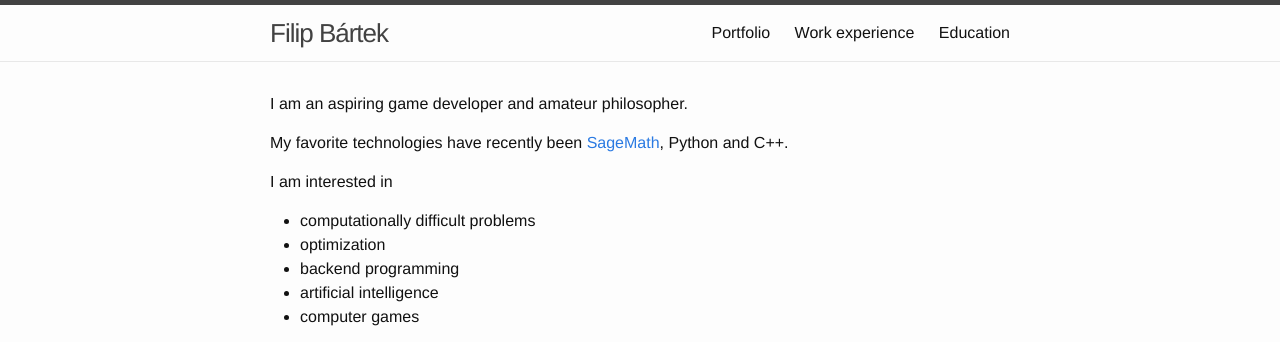
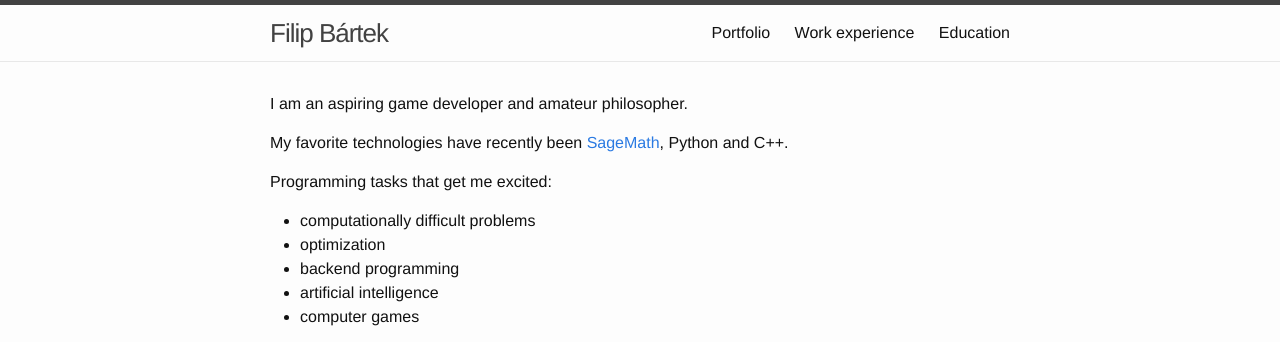
Before and after one commit to filipbartek/filipbartek.github.io, a Jekyll site: the page built from index.md, in a window 1280 px wide. Shown: the top 342 px of the page. Built offline with Jekyll 4.4.1, drawn with Linux system fonts in a browser that asks for light colours.

Commit message:
Reword Interests

```diff
--- a/index.md
+++ b/index.md
@@ -6,7 +6,7 @@ I am an aspiring game developer and amateur philosopher.
 
 My favorite technologies have recently been [SageMath](http://www.sagemath.org/), Python and C++.
 
-I am interested in
+Programming tasks that get me excited:
 
 * computationally difficult problems
 * optimization
```
